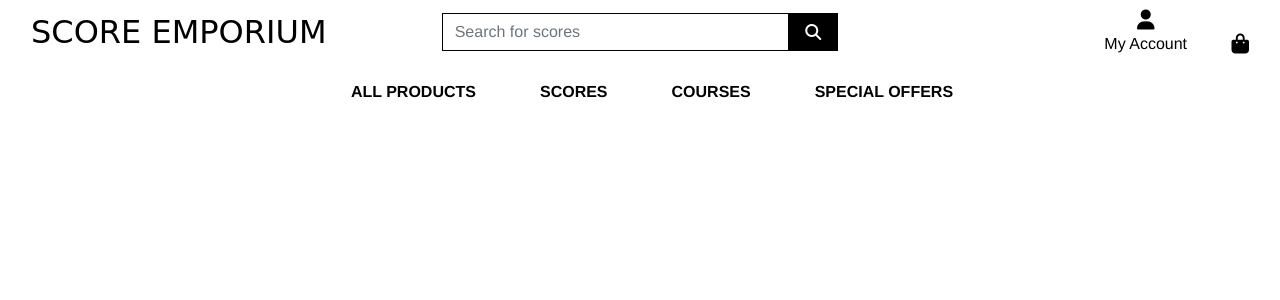
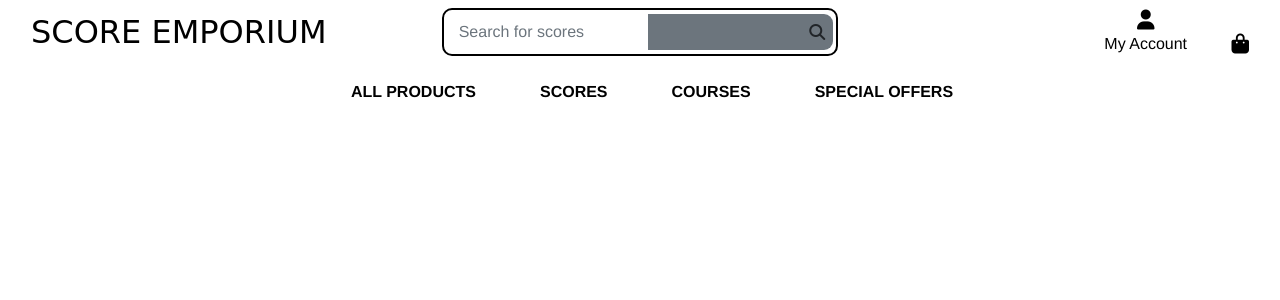
Before and after one commit to Luketedwards/score-emporium, a Django app: page / in a window 1280 px wide. Shown: the top 300 px of the page. Run offline with Django 3.2, Linux system fonts and the light colour scheme; some libraries are stand-ins or nearby versions; some web fonts are replaced.

Commit message:
Styled nav search bar

```diff
--- a/static/css/base.css
+++ b/static/css/base.css
@@ -2,8 +2,20 @@ html {
     height: 100%;
 }
 
+#main-search{
+    border-radius: 10px !important;
+    border: 2px solid black;
+    padding: 3px;
+}
+
+#main-search-button{
+    border-radius: 10px !important;
+
+}
+
 #logo{
     font-family: 'Arima', cursive;
+
 }
 
 body {
@@ -13,12 +25,36 @@ body {
     font-family: 'Helvetica';
 }
 
+#search-btn{
+    padding: 0;
+    background-color: #6c757d;
+
+    width: 10px !important;
+    border-top-right-radius: 10px;
+    border-bottom-right-radius: 10px;
+}
+
+#search-btn:hover{
+    padding: 0;
+    background-color: #6c757d;
+    width: 10px !important;
+    border-top-right-radius: 10px;
+    border-bottom-right-radius: 10px;
+}
+
 .icon {
     align-items: center;
     display: inline-flex;
-    justify-content: center;
     height: 1.5rem;
     width: 1.5rem;
+    border: none;
+    float: right;
+    border-top-right-radius: 10px;
+    border-bottom-right-radius: 10px;
+}
+
+#search-box{
+    border: none;
 }
 
 .logo-font {
@@ -33,6 +69,7 @@ body {
 .btn-black {
     background: black;
     color: white;
+    width: fit-content;
 }
 
 
--- a/templates/base.html
+++ b/templates/base.html
@@ -50,15 +50,16 @@
                 </a>
             </div>
             <div class="col-12 col-lg-4 my-auto py-1 py-lg-0">
-                <form method="GET" action="">
+                <form id="main-search" method="GET" action="">
                     <div class="input-group w-100">
-                        <input class="form-control border border-black rounded-0" type="text" name="q" placeholder="Search for scores">
+                        <input id="search-box"  class="form-control  rounded-0" type="text" name="q" placeholder="Search for scores">
+                        <button id="search-btn" class="form-control btn " type="submit">
+                            <span class="icon">
+                                <i class="fas fa-search"></i>
+                            </span>
+                        </button>
                         <div class="input-group-append">
-                            <button class="form-control btn btn-black border border-black rounded-0" type="submit">
-                                <span class="icon">
-                                    <i class="fas fa-search"></i>
-                                </span>
-                            </button>
+
                         </div>
                     </div>
                 </form>
```
